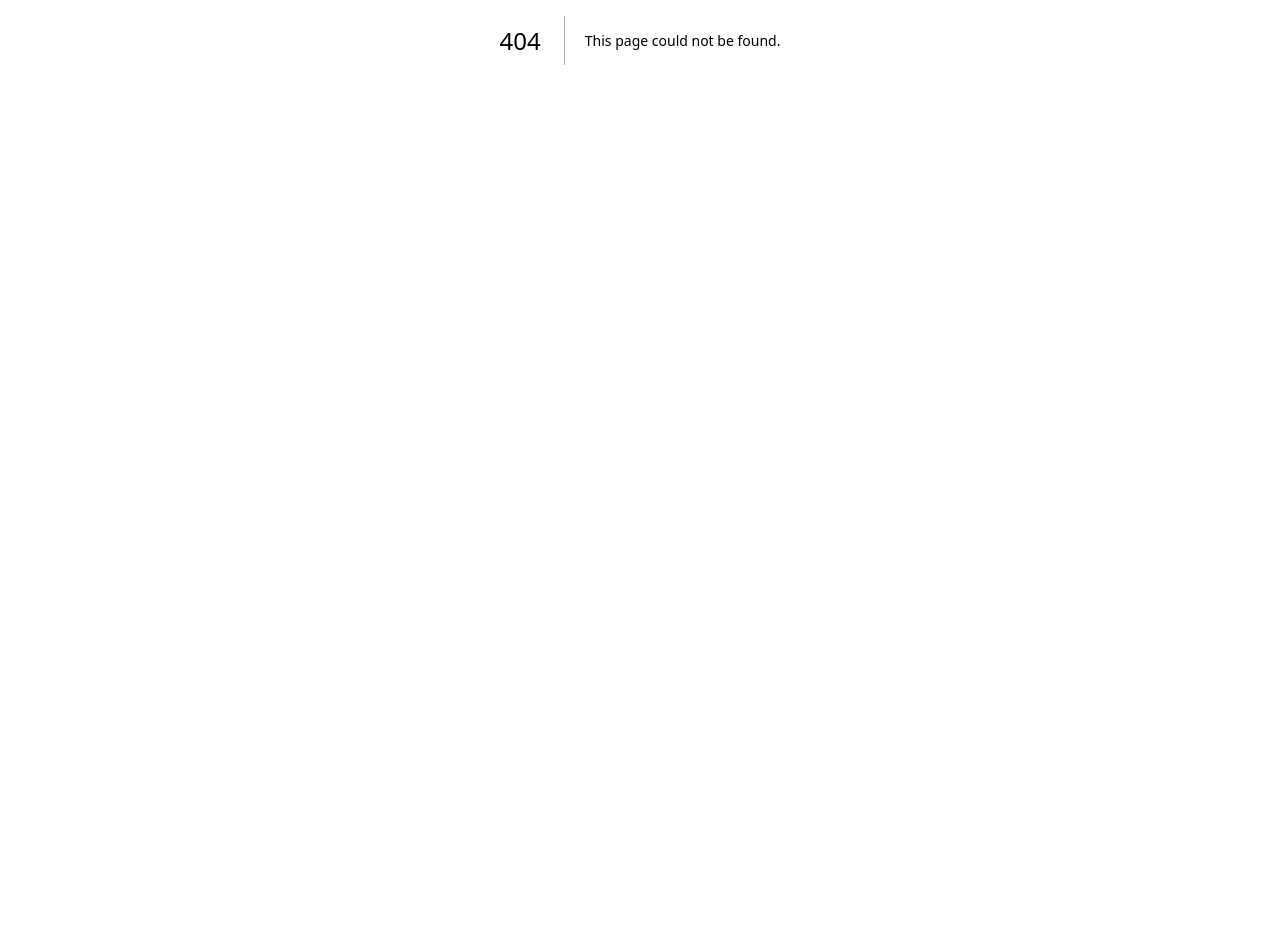
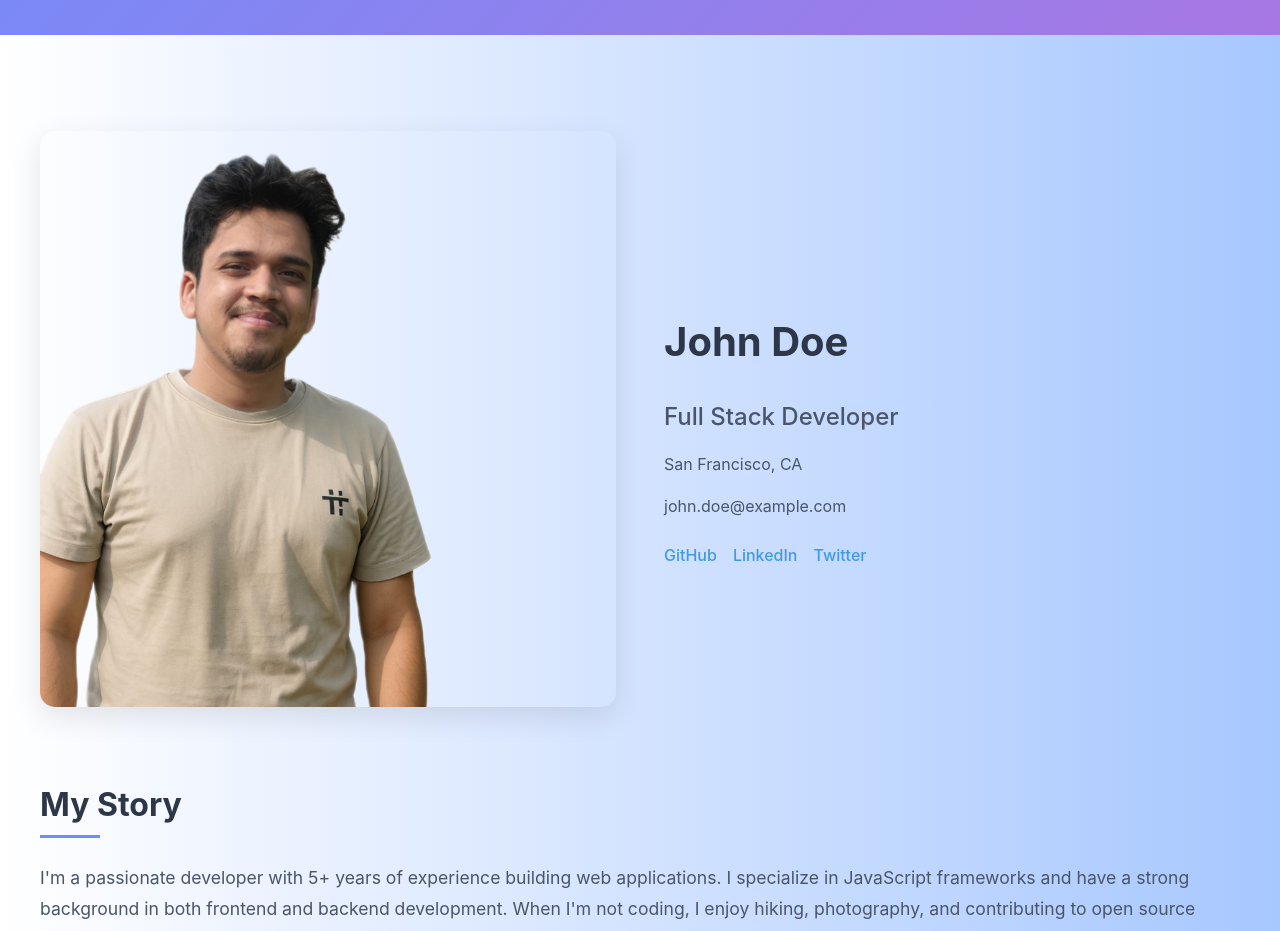
Before and after one commit to AshutoshRath1612/Portfolio, a Next.js app: page /about in a window 1280 px wide. Before the commit this address had no page. Shown: the part 360-1291 px from the top of the page. Before the commit the page ends 800 px from the top, so only its background shows below. Built offline with nearby package versions, Linux system fonts and the light colour scheme.

Commit message:
About Page - Inprogress

```diff
--- /dev/null
+++ b/src/app/about/about.module.css
@@ -0,0 +1,239 @@
+.aboutPage {
+  font-family: 'Inter', sans-serif;
+  color: #333;
+  line-height: 1.6;
+}
+
+/* Hero Section */
+.heroSection {
+  background: linear-gradient(135deg, #6e8efb, #a777e3);
+  color: white;
+  padding: 6rem 2rem;
+  text-align: center;
+}
+
+.heroTitle {
+  font-size: 3rem;
+  margin-bottom: 1rem;
+  font-weight: 700;
+}
+
+.heroSubtitle {
+  font-size: 1.5rem;
+  opacity: 0.9;
+}
+
+/* Main Container */
+.aboutContainer {
+  max-width: 1200px;
+  margin: 0 auto;
+  padding: 2rem;
+}
+
+/* Profile Section */
+.profileSection {
+  display: flex;
+  flex-wrap: wrap;
+  gap: 3rem;
+  align-items: center;
+  margin: 4rem 0;
+}
+
+.profileImage {
+  flex: 1;
+  min-width: 300px;
+}
+
+.image {
+  border-radius: 15px;
+  box-shadow: 0 10px 30px rgba(0, 0, 0, 0.1);
+  width: 100%;
+  height: auto;
+}
+
+.profileInfo {
+  flex: 1;
+  min-width: 300px;
+}
+
+.name {
+  font-size: 2.5rem;
+  margin-bottom: 0.5rem;
+  color: #2d3748;
+}
+
+.title {
+  font-size: 1.5rem;
+  color: #4a5568;
+  margin-bottom: 1rem;
+  font-weight: 500;
+}
+
+.location, .email {
+  color: #4a5568;
+  margin-bottom: 0.5rem;
+}
+
+.socialLinks {
+  margin-top: 1.5rem;
+  display: flex;
+  gap: 1rem;
+}
+
+.socialLinks a {
+  color: #4299e1;
+  text-decoration: none;
+  font-weight: 500;
+  transition: color 0.3s;
+}
+
+.socialLinks a:hover {
+  color: #3182ce;
+}
+
+/* Bio Section */
+.bioSection {
+  margin: 4rem 0;
+}
+
+.sectionTitle {
+  font-size: 2rem;
+  margin-bottom: 1.5rem;
+  color: #2d3748;
+  position: relative;
+  padding-bottom: 0.5rem;
+}
+
+.sectionTitle::after {
+  content: '';
+  position: absolute;
+  left: 0;
+  bottom: 0;
+  width: 60px;
+  height: 3px;
+  background: #6e8efb;
+}
+
+.bioText {
+  font-size: 1.1rem;
+  line-height: 1.8;
+  color: #4a5568;
+}
+
+/* Education & Certifications */
+.educationSection, .certificationsSection {
+  margin: 4rem 0;
+}
+
+.educationList, .certificationsList {
+  display: grid;
+  grid-template-columns: repeat(auto-fill, minmax(300px, 1fr));
+  gap: 2rem;
+}
+
+.educationItem, .certificationItem {
+  background: #f7fafc;
+  padding: 1.5rem;
+  border-radius: 10px;
+  box-shadow: 0 4px 6px rgba(0, 0, 0, 0.05);
+  transition: transform 0.3s, box-shadow 0.3s;
+}
+
+.educationItem:hover, .certificationItem:hover {
+  transform: translateY(-5px);
+  box-shadow: 0 10px 15px rgba(0, 0, 0, 0.1);
+}
+
+.degree, .certName {
+  font-size: 1.2rem;
+  margin-bottom: 0.5rem;
+  color: #2d3748;
+}
+
+.university, .issuer {
+  color: #4a5568;
+  margin-bottom: 0.5rem;
+}
+
+.year {
+  color: #718096;
+  font-size: 0.9rem;
+}
+
+/* Skills Section */
+.skillsSection {
+  margin: 4rem 0;
+}
+
+.skillsList {
+  display: flex;
+  flex-wrap: wrap;
+  gap: 1rem;
+}
+
+.skillItem {
+  background: #ebf4ff;
+  color: #4299e1;
+  padding: 0.5rem 1rem;
+  border-radius: 20px;
+  font-size: 0.9rem;
+  font-weight: 500;
+}
+
+/* CTA Section */
+.ctaSection {
+  text-align: center;
+  margin: 5rem 0;
+  padding: 3rem;
+  background: #f7fafc;
+  border-radius: 15px;
+}
+
+.ctaTitle {
+  font-size: 2rem;
+  margin-bottom: 1rem;
+  color: #2d3748;
+}
+
+.ctaText {
+  font-size: 1.1rem;
+  color: #4a5568;
+  max-width: 600px;
+  margin: 0 auto 2rem;
+}
+
+.contactButton {
+  background: #6e8efb;
+  color: white;
+  border: none;
+  padding: 0.8rem 2rem;
+  border-radius: 30px;
+  font-size: 1rem;
+  font-weight: 600;
+  cursor: pointer;
+  transition: background 0.3s, transform 0.3s;
+}
+
+.contactButton:hover {
+  background: #5b7ce7;
+  transform: translateY(-2px);
+}
+
+/* Responsive Design */
+@media (max-width: 768px) {
+  .heroTitle {
+    font-size: 2.5rem;
+  }
+
+  .heroSubtitle {
+    font-size: 1.2rem;
+  }
+
+  .profileSection {
+    flex-direction: column;
+  }
+
+  .educationList, .certificationsList {
+    grid-template-columns: 1fr;
+  }
+}
--- /dev/null
+++ b/src/app/about/page.tsx
@@ -0,0 +1,142 @@
+import React from 'react';
+import Image from 'next/image';
+import Head from 'next/head';
+import styles from './about.module.css';
+import Avatar from "../assets/Avatar.png"
+
+const About = () => {
+  // Sample data - replace with your actual information
+  const personalInfo = {
+    name: "John Doe",
+    title: "Full Stack Developer",
+    location: "San Francisco, CA",
+    email: "john.doe@example.com",
+    bio: "I'm a passionate developer with 5+ years of experience building web applications. I specialize in JavaScript frameworks and have a strong background in both frontend and backend development. When I'm not coding, I enjoy hiking, photography, and contributing to open source projects.",
+    education: [
+      {
+        degree: "Master of Computer Science",
+        university: "Stanford University",
+        year: "2018-2020"
+      },
+      {
+        degree: "Bachelor of Engineering",
+        university: "University of California",
+        year: "2014-2018"
+      }
+    ],
+    certifications: [
+      {
+        name: "AWS Certified Developer",
+        issuer: "Amazon Web Services",
+        year: "2021"
+      },
+      {
+        name: "Google Professional Data Engineer",
+        issuer: "Google Cloud",
+        year: "2020"
+      }
+    ],
+    skills: [
+      "JavaScript (ES6+)", "React.js", "Node.js",
+      "TypeScript", "GraphQL", "AWS",
+      "Docker", "Python", "UI/UX Design"
+    ]
+  };
+
+  return (
+    <div className={styles.aboutPage}>
+      <Head>
+        <title>About Me | My Portfolio</title>
+        <meta name="description" content="Learn more about my background, skills, and experience" />
+      </Head>
+
+      <section className={styles.heroSection}>
+        <div className={styles.heroContent}>
+          <h1 className={styles.heroTitle}>About Me</h1>
+          <p className={styles.heroSubtitle}>Get to know me better</p>
+        </div>
+      </section>
+
+      <section className={styles.aboutContainer}>
+        <div className={styles.profileSection}>
+          <div className={styles.profileImage}>
+            <Image
+              src={Avatar} // Replace with your image path
+              alt="Profile picture"
+              width={400}
+              height={400}
+              className={styles.image}
+            />
+          </div>
+
+          <div className={styles.profileInfo}>
+            <h2 className={styles.name}>{personalInfo.name}</h2>
+            <h3 className={styles.title}>{personalInfo.title}</h3>
+            <p className={styles.location}>{personalInfo.location}</p>
+            <p className={styles.email}>{personalInfo.email}</p>
+
+            <div className={styles.socialLinks}>
+              <a href="https://github.com/yourusername" target="_blank" rel="noopener noreferrer">
+                GitHub
+              </a>
+              <a href="https://linkedin.com/in/yourusername" target="_blank" rel="noopener noreferrer">
+                LinkedIn
+              </a>
+              <a href="https://twitter.com/yourusername" target="_blank" rel="noopener noreferrer">
+                Twitter
+              </a>
+            </div>
+          </div>
+        </div>
+
+        <div className={styles.bioSection}>
+          <h2 className={styles.sectionTitle}>My Story</h2>
+          <p className={styles.bioText}>{personalInfo.bio}</p>
+        </div>
+
+        <div className={styles.educationSection}>
+          <h2 className={styles.sectionTitle}>Education</h2>
+          <div className={styles.educationList}>
+            {personalInfo.education.map((edu, index) => (
+              <div key={index} className={styles.educationItem}>
+                <h3 className={styles.degree}>{edu.degree}</h3>
+                <p className={styles.university}>{edu.university}</p>
+                <p className={styles.year}>{edu.year}</p>
+              </div>
+            ))}
+          </div>
+        </div>
+
+        <div className={styles.certificationsSection}>
+          <h2 className={styles.sectionTitle}>Certifications</h2>
+          <div className={styles.certificationsList}>
+            {personalInfo.certifications.map((cert, index) => (
+              <div key={index} className={styles.certificationItem}>
+                <h3 className={styles.certName}>{cert.name}</h3>
+                <p className={styles.issuer}>{cert.issuer}</p>
+                <p className={styles.year}>{cert.year}</p>
+              </div>
+            ))}
+          </div>
+        </div>
+
+        <div className={styles.skillsSection}>
+          <h2 className={styles.sectionTitle}>Skills & Expertise</h2>
+          <div className={styles.skillsList}>
+            {personalInfo.skills.map((skill, index) => (
+              <span key={index} className={styles.skillItem}>{skill}</span>
+            ))}
+          </div>
+        </div>
+
+        <div className={styles.ctaSection}>
+          <h2 className={styles.ctaTitle}>Want to work together?</h2>
+          <p className={styles.ctaText}>Feel free to reach out for collaborations or just a friendly hello!</p>
+          <button className={styles.contactButton}>Contact Me</button>
+        </div>
+      </section>
+    </div>
+  );
+};
+
+export default About;
```
